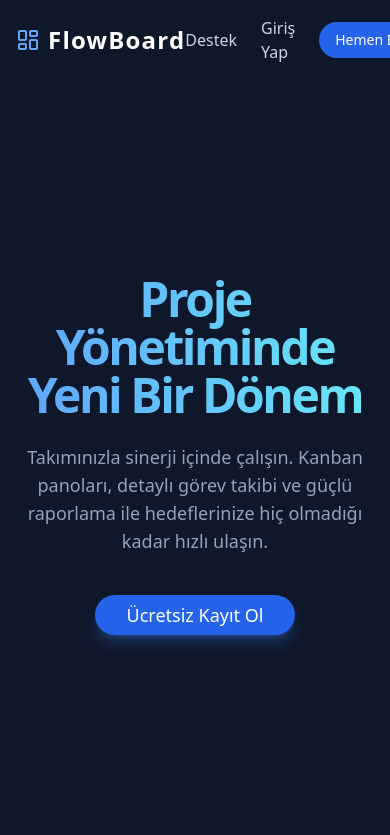
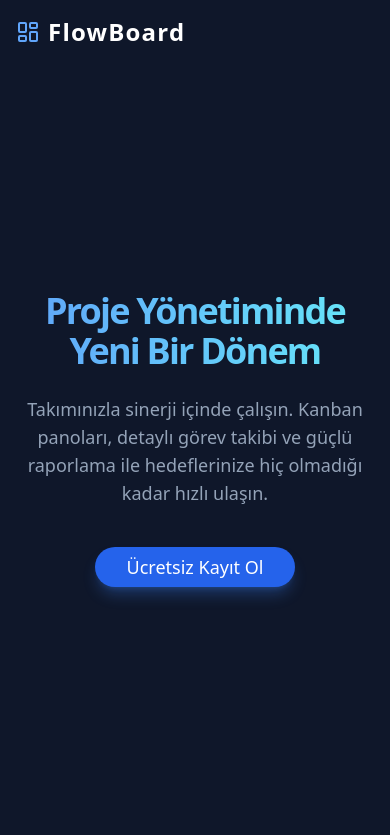
Before and after one commit to erdembaltaci/FlowBoard-Fullstack, a React (Vite) app in the folder Frontend/: page / in a window 390 px wide. Shown: the top 835 px of the page. Built offline with nearby package versions, Linux system fonts and the light colour scheme; no server answers.

Commit message:
Update LandingPage.jsx

```diff
--- a/Frontend/src/pages/LandingPage.jsx
+++ b/Frontend/src/pages/LandingPage.jsx
@@ -5,7 +5,7 @@ import { Card, CardHeader, CardTitle, CardContent } from '@/components/ui/card';
 import { motion } from 'framer-motion';
 import { BarChart, Bell, Settings, LayoutDashboard } from 'lucide-react';
 
-// Animasyon varyantları
+// Animasyon varyantları (Değişiklik yok)
 const containerVariants = {
   hidden: { opacity: 0 },
   visible: {
@@ -29,7 +29,7 @@ const itemVariants = {
 };
 
 function LandingPage() {
-  // "Çok Yakında" bölümü için özellik listesi
+  // "Çok Yakında" bölümü için özellik listesi (Değişiklik yok)
   const upcomingFeatures = [
     {
       icon: <BarChart className="h-6 w-6 text-purple-400" />,
@@ -49,7 +49,8 @@ function LandingPage() {
   ];
 
   return (
-    <div className="w-full bg-slate-900 text-white overflow-x-hidden">
+    // DEĞİŞİKLİK 1: Yatay taşmayı engellemek için relative ve overflow-hidden eklendi.
+    <div className="relative w-full bg-slate-900 text-white overflow-hidden">
       {/* Arka Plan Efekti */}
       <div className="absolute top-0 left-0 w-full h-full -z-10">
         <div className="absolute top-0 -left-4 w-72 h-72 lg:w-[500px] lg:h-[500px] bg-purple-500 rounded-full mix-blend-screen filter blur-3xl opacity-20 animate-blob"></div>
@@ -65,8 +66,8 @@ function LandingPage() {
             <LayoutDashboard className="text-blue-400" />
             <span>FlowBoard</span>
           </Link>
-          <div className="flex items-center gap-6">
-            {/* YENİ EKLENEN LİNK */}
+          {/* DEĞİŞİKLİK 2: Menü, mobil cihazlarda gizlendi (hamburger menü alternatifi) */}
+          <div className="hidden md:flex items-center gap-6">
             <a href="mailto:flow.boardd@gmail.com" className="text-slate-300 hover:text-white transition-colors">
               Destek
             </a>
@@ -80,7 +81,8 @@ function LandingPage() {
         {/* Ana Karşılama (Hero) Bölümü */}
         <main className="container mx-auto mt-20 md:mt-32 px-4 text-center min-h-[70vh] flex flex-col justify-center items-center">
           <motion.div variants={containerVariants} initial="hidden" animate="visible">
-            <motion.h1 variants={itemVariants} className="text-5xl md:text-7xl font-extrabold tracking-tighter bg-clip-text text-transparent bg-gradient-to-r from-blue-400 to-cyan-300">
+            {/* DEĞİŞİKLİK 3: Başlık font boyutu mobil için daha uygun hale getirildi */}
+            <motion.h1 variants={itemVariants} className="text-4xl sm:text-5xl md:text-7xl font-extrabold tracking-tighter bg-clip-text text-transparent bg-gradient-to-r from-blue-400 to-cyan-300">
               Proje Yönetiminde Yeni Bir Dönem
             </motion.h1>
             <motion.p variants={itemVariants} className="mt-6 text-lg md:text-xl text-slate-400 max-w-2xl mx-auto">
@@ -94,7 +96,7 @@ function LandingPage() {
           </motion.div>
         </main>
 
-        {/* Çok Yakında Bölümü */}
+        {/* Çok Yakında Bölümü (Değişiklik yok, bu bölüm zaten mobil uyumlu) */}
         <section className="container mx-auto px-4 py-24">
           <motion.div initial={{ opacity: 0, y: 20 }} whileInView={{ opacity: 1, y: 0 }} transition={{ duration: 0.6 }} viewport={{ once: true }}>
             <h2 className="text-4xl font-bold text-center mb-4">Geliştirme Yol Haritamız</h2>
@@ -125,7 +127,7 @@ function LandingPage() {
           </div>
         </section>
 
-        {/* Footer */}
+        {/* Footer (Değişiklik yok) */}
         <footer className="container mx-auto text-center py-8 border-t border-slate-800">
           <p className="text-slate-500">&copy; {new Date().getFullYear()} FlowBoard. Tüm hakları saklıdır.</p>
         </footer>
```
